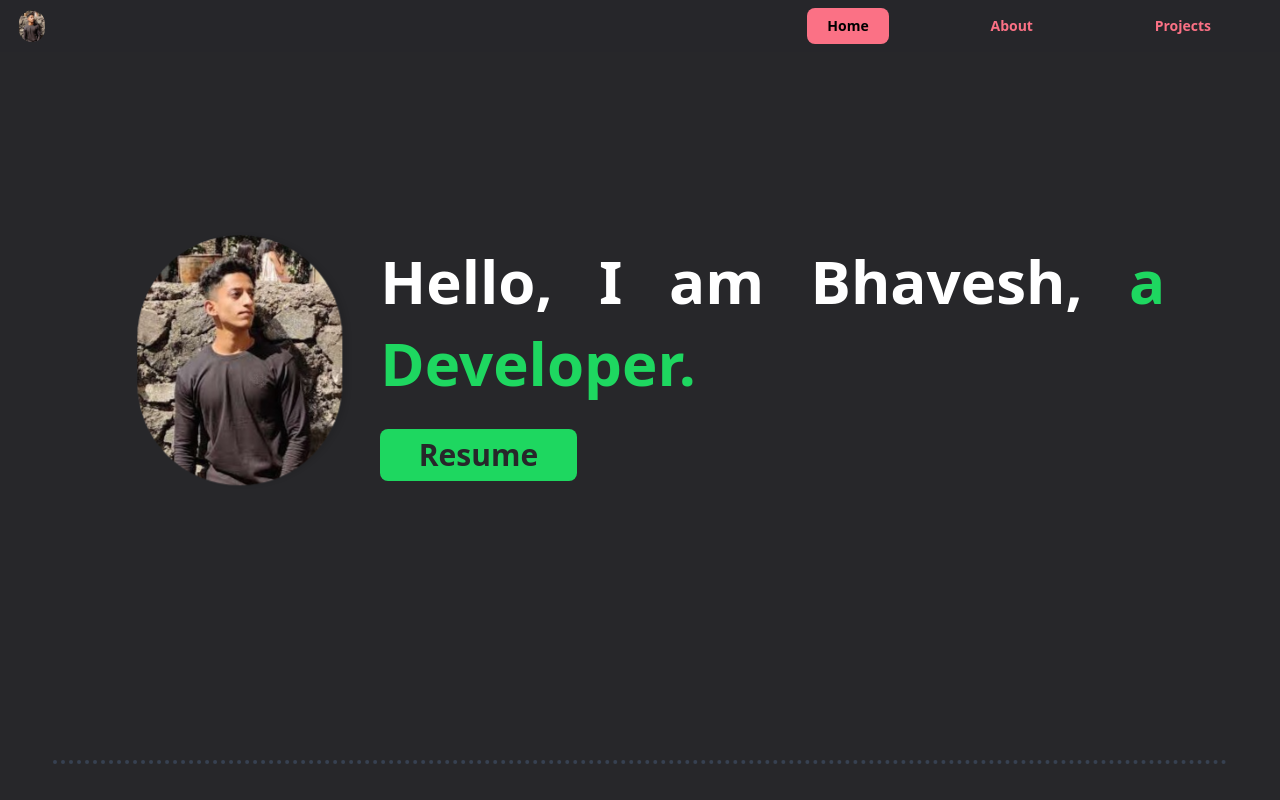
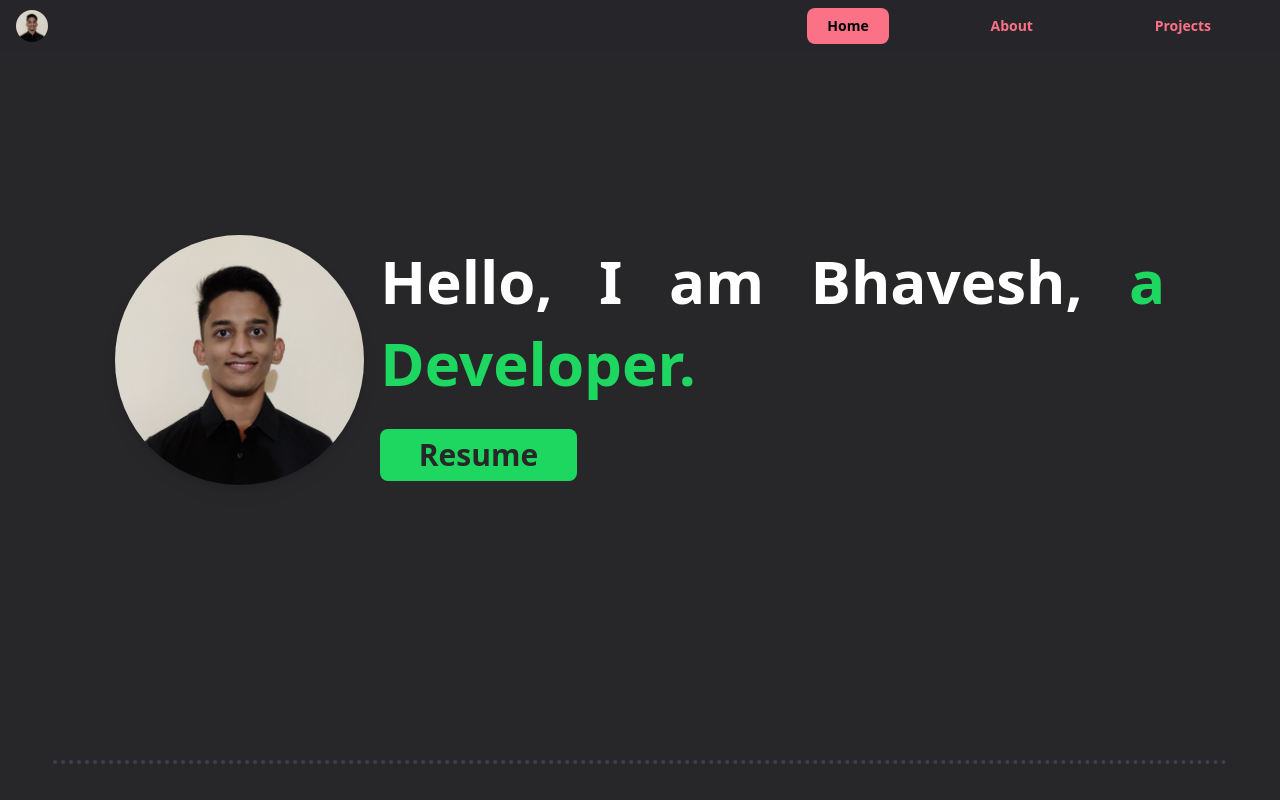
Before and after one commit to bhaveshmhadse/portfolio-nextjs, a Next.js app: page / in a window 1280 px wide. Shown: the top 800 px of the page. Built offline with nearby package versions, Linux system fonts and the light colour scheme.

Commit message:
Refactored

```diff
--- a/components/About/About.tsx
+++ b/components/About/About.tsx
@@ -15,7 +15,7 @@ const AboutImage = () => {
   return (
     <motion.div key={Math.random().toString()} className='w-full p-2 lg:bg-zinc-900/40 rounded-l-2xl h-auto flex justify-center items-center lg:flex'>
       <AnimatePresence key={Math.random().toString()}>
-        <motion.img key={Math.random().toString()} animate={{ x: 0, y: [10, 0], rotate: -90 }} initial={false} className='z-20 -rotate-90 rounded-full  w-4/6' src='bhaveshProfile.jpg' />
+        <motion.img key={Math.random().toString()} animate={{ x: 0, y: [10, 0] }} initial={false} className='z-20 rounded-full  w-4/6' src='profile/bhaveshmhadse.jpg' />
         <hr className='h-24 lg:hidden border-2 border-l-2 border-zinc-700 z-10 rotate'></hr>
         <span key={Math.random().toString()} className='lg:hidden absolute z-30 text-zinc-500 font-extrabold translate-x-40 translate-y-12'>
           2001
--- a/components/Hero/Navbar.tsx
+++ b/components/Hero/Navbar.tsx
@@ -29,7 +29,7 @@ const Navbar = () => {
     <div key={Math.random().toString()} style={{ background: "rgba(39, 39, 42, 0.5)" }} className='  fixed flex w-full p-2 z-50'>
       <div className='flex  w-full items-center'>
         <div className='cursor-pointer w-8 h-8 mx-2 flex items-center justify-center'>
-          <img src='bhaveshProfile.jpg' className='-rotate-90 rounded-full' alt='' />
+          <img src='profile/bhaveshmhadse.jpg' className='rounded-full' alt='' />
         </div>
       </div>
 
--- a/components/Hero/PersonalInformation.tsx
+++ b/components/Hero/PersonalInformation.tsx
@@ -18,7 +18,7 @@ const PersonalInformation = () => {
       <div className=' h-screen flex items-center justify-center'>
         <motion.div className=' flex lg:w-5/6  mx-2 h-screen lg:h-auto lg:-translate-y-10 z-10'>
           <div className=' justify-start items-center h-auto w-1/3 hidden  lg:flex'>
-            <AnimatePresence>{animate && <motion.img whileTap={{ scale: 0.9 }} animate={{ x: [-100, 0], y: 0, rotate: -90, opacity: 1 }} initial={{ opacity: 0 }} className='-rotate-90  p-2   rounded-full drop-shadow-lg' src='bhaveshProfile.jpg' />}</AnimatePresence>
+            <AnimatePresence>{animate && <motion.img whileTap={{ scale: 0.9 }} animate={{ x: [-100, 0], y: 0, opacity: 1 }} initial={{ opacity: 0 }} className='p-2 rounded-full drop-shadow-lg' src='profile/bhaveshmhadse.jpg' />}</AnimatePresence>
           </div>
 
           <div className='flex w-full   items-center px-2 '>
--- a/components/Projects/ProjectsData.ts
+++ b/components/Projects/ProjectsData.ts
@@ -47,7 +47,7 @@ const techStackHash = {
 const getDetailedTechStackObjectArray = title => {
   return techStackHash[title].map(eachPartName => ({
     heading: eachPartName,
-    // imageUrl: "bhaveshProfile.jpg",
+    // imageUrl: "profile/bhaveshmhadse.jpg",
     imageUrl: `../skills/${eachPartName}.svg`,
     description: "This One of My projects Toy codigo Wheel Loader. As Of Dimensions are 1/38 th of Original codigo few Dimensions were of my own and remaining were from search...! There are 14-16 TechStack as follows  Rear Body, Differential, Front Body, Axle Rod, Boom Cylinder, Boom Rod, Connecting Rod, Rocker arm Cylinder, Rocker Arm Rod, Rocker Arm, Screw, BOOM, Excavator Bucket, Rim, Tyre, and 3 Minor Assembly + 1 full Assembly",
   }));
```
Also changed, not shown: public/bhaveshProfile.jpg (deleted), public/profile/bhaveshmhadse.jpg (added).
